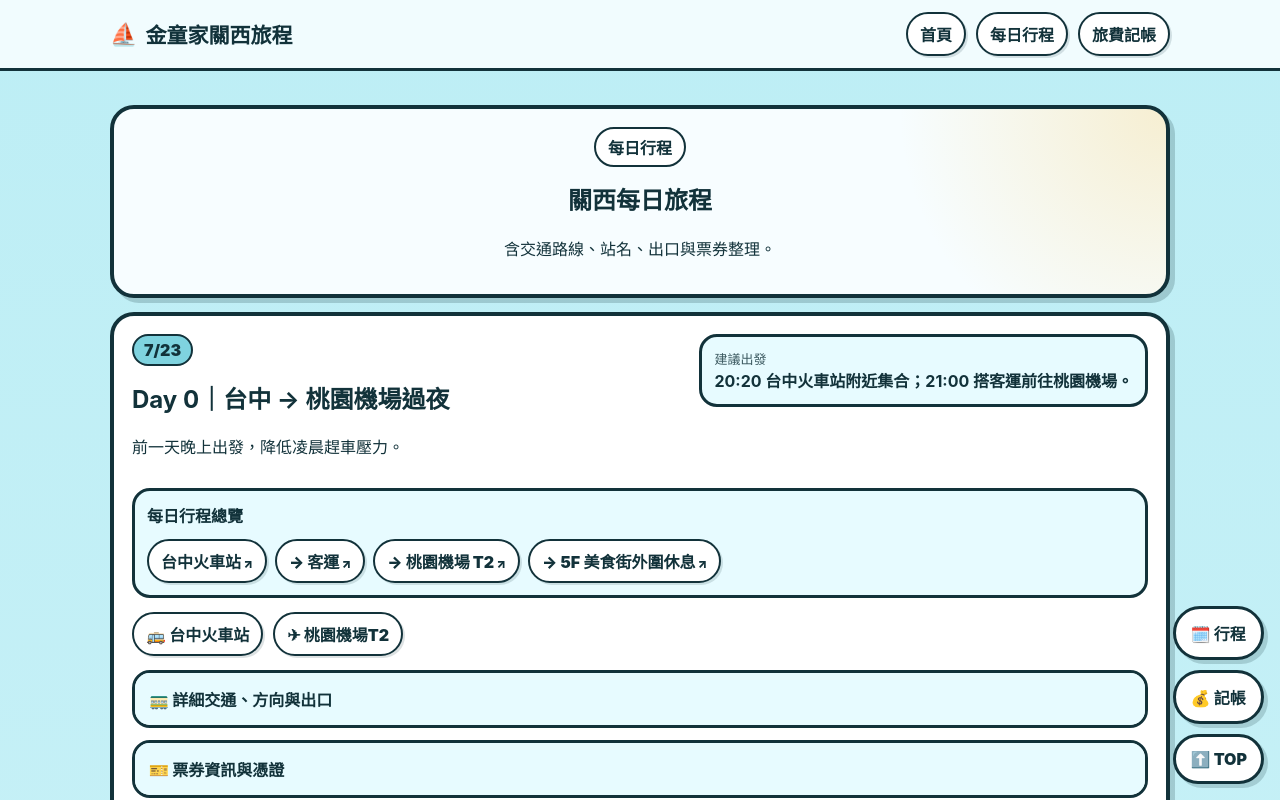
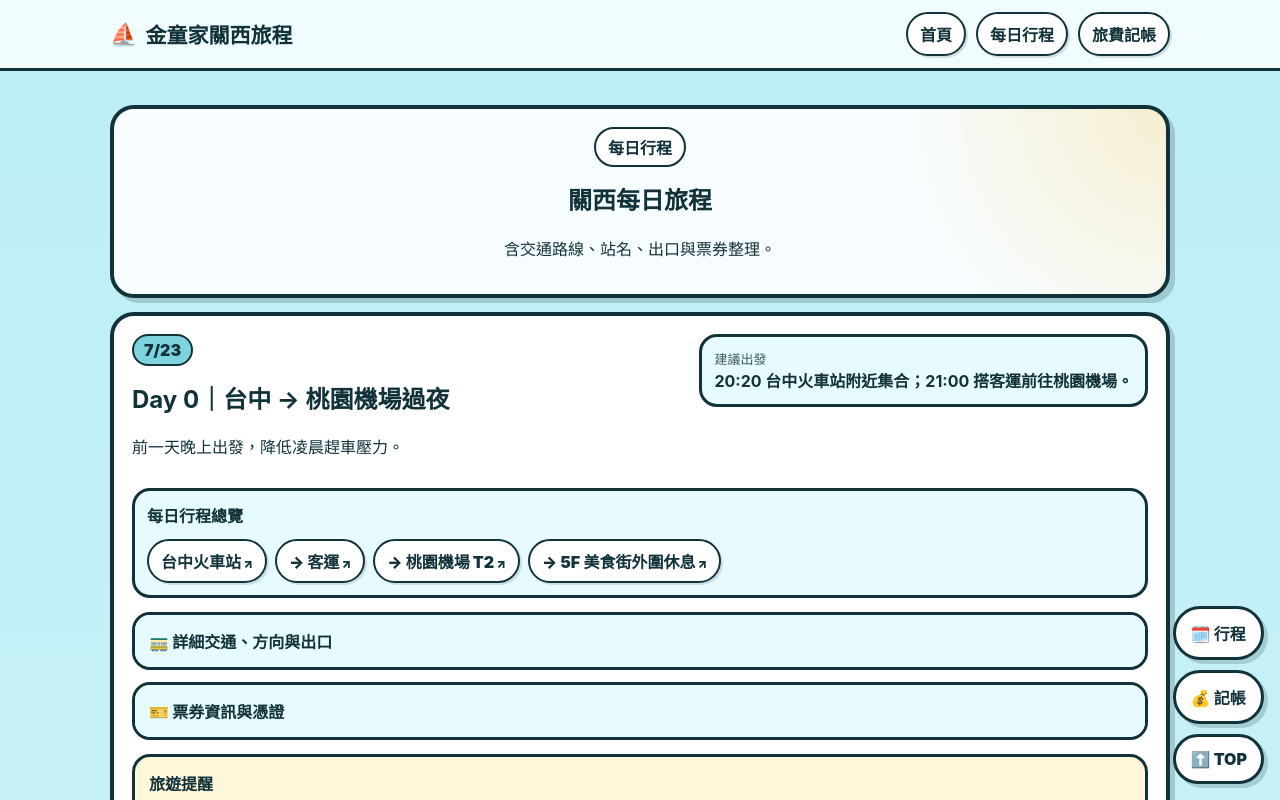
Before and after one commit to sacha693/my-storyjs-app, a React (Vite) app: page /my-storyjs-app/days in a window 1280 px wide. Shown: the top 800 px of the page. Built offline with nearby package versions, Linux system fonts and the light colour scheme.

Commit message:
Remove duplicate quick nav from day cards

```diff
--- a/src/components/DayCard.tsx
+++ b/src/components/DayCard.tsx
@@ -1,5 +1,4 @@
 import type { DayPlan, TransitPoint } from '../data/days'
-import { QuickNav } from './QuickNav'
 import { TicketAccordion } from './TicketAccordion'
 import { TransitAccordion } from './TransitAccordion'
 
@@ -46,8 +45,6 @@ export function DayCard({ day }: DayCardProps) {
         </div>
       </section>
 
-      <QuickNav items={day.quickLinks} />
-
       <TransitAccordion
         outbound={day.outbound}
         inbound={day.inbound}
```
